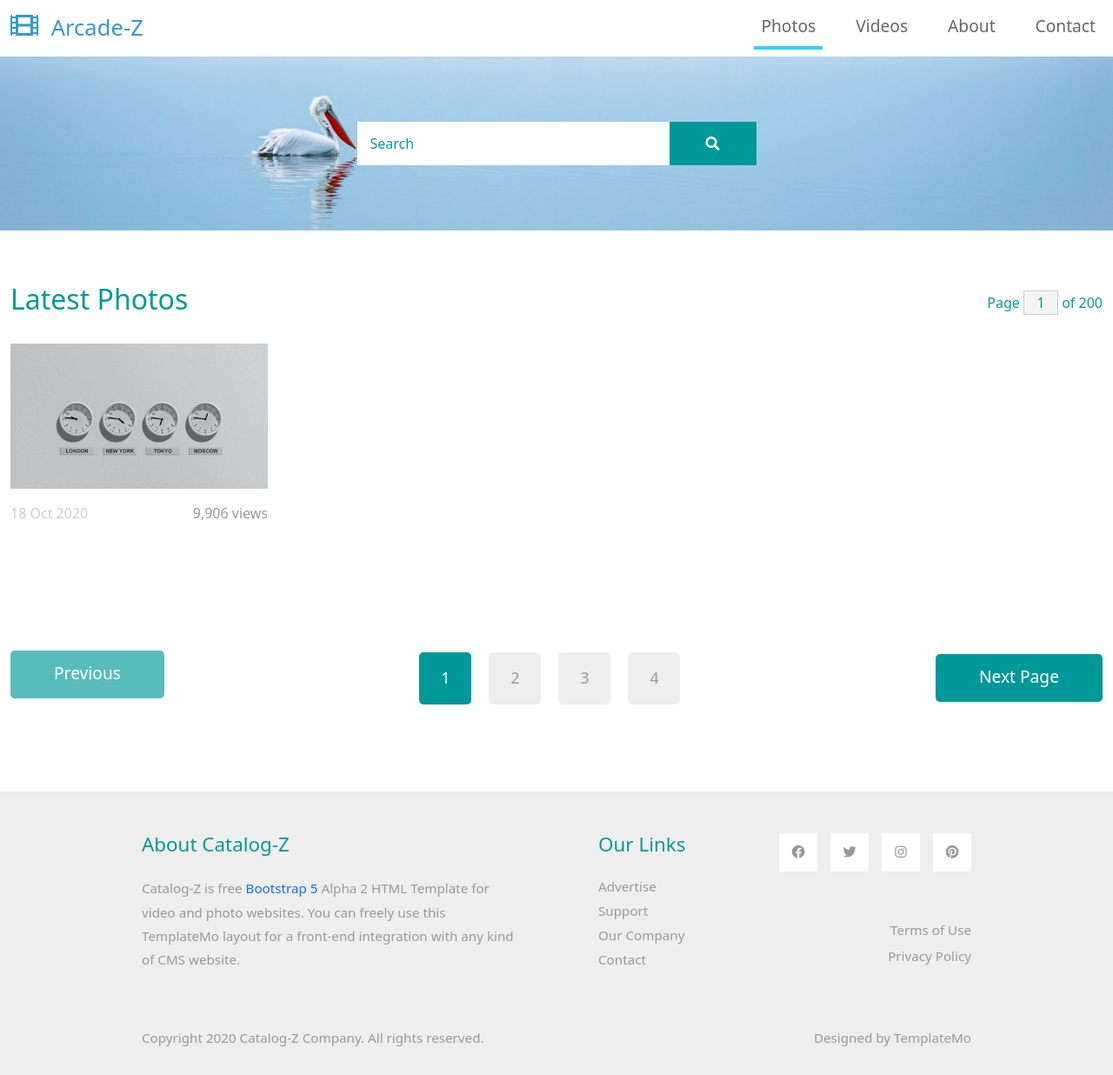
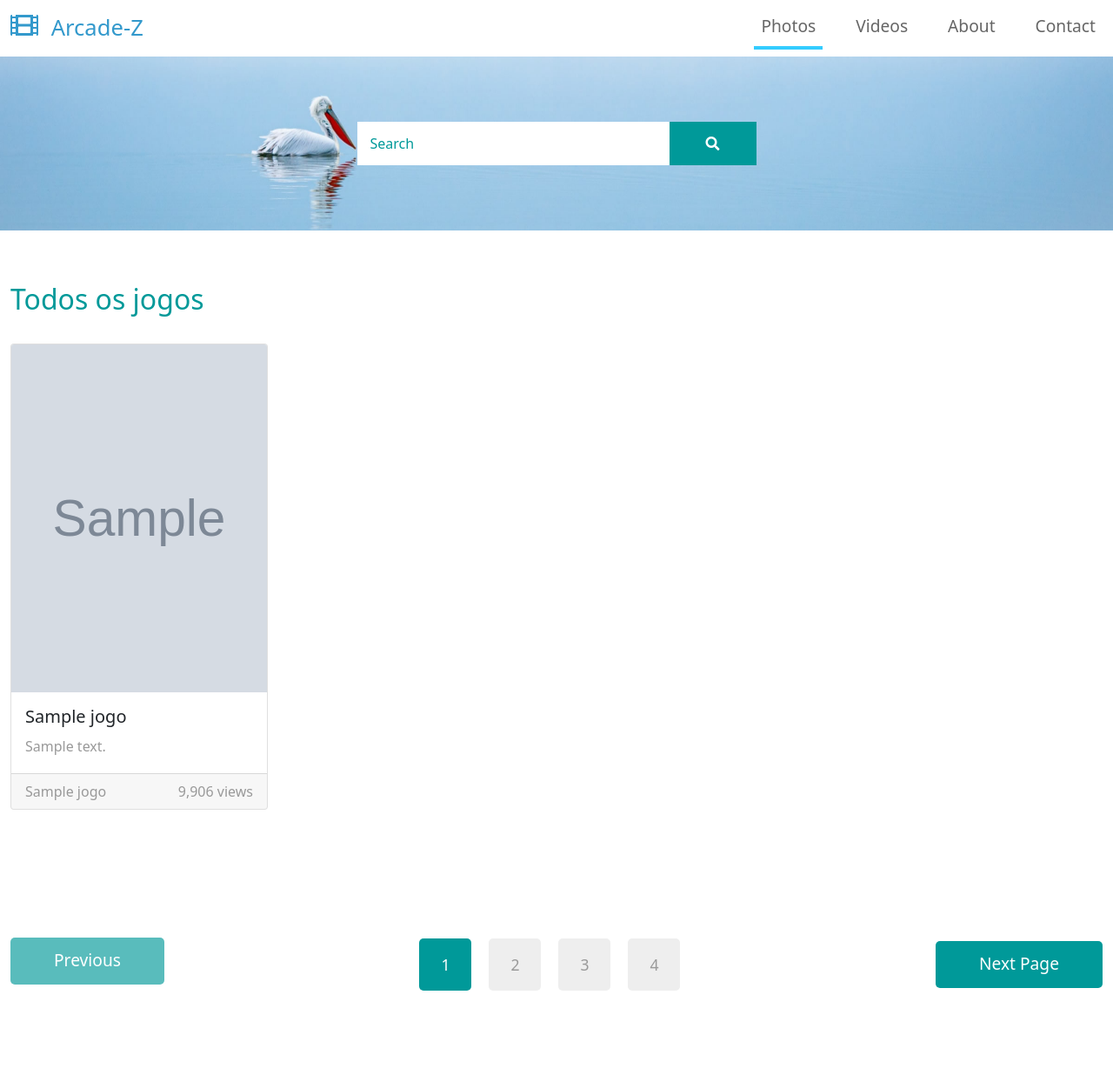
Before and after one commit to luquinha157/Catalogo_Trabalho, a Django app: page / in a window 1280 px wide. Shown: the top 1236 px of the page at 87% size. Run offline with Django 5.2, Linux system fonts and the light colour scheme; tables that the repository leaves empty hold one stand-in row (values such as "Sample post"); grey boxes marked "Sample" are stand-in pictures; some libraries are stand-ins or nearby versions.

Commit message:
Adicionando mais jogos

```diff
--- a/catalogo/jogos/models.py
+++ b/catalogo/jogos/models.py
@@ -3,7 +3,7 @@ from django.db import models
 # Create your models here.
 
 class Jogo(models.Model):
-    nome = models.CharField(max_length=11)
+    nome = models.CharField(max_length=20)
     imagem = models.ImageField(upload_to='media/')
     descricao = models.TextField(max_length=150)
 
--- a/catalogo/setup/static/assets/css/templatemo-style.css
+++ b/catalogo/setup/static/assets/css/templatemo-style.css
@@ -5,6 +5,7 @@ TemplateMo 556 Catalog-Z
 https://templatemo.com/tm-556-catalog-z
 
 */
+
 
 #loader-wrapper {
     position: fixed;
--- a/catalogo/templates/jogos/index.html
+++ b/catalogo/templates/jogos/index.html
@@ -16,6 +16,13 @@ https://templatemo.com/tm-556-catalog-z
 -->
 </head>
 <body>
+    <style>
+        .custom-card-image {
+        width: 100%; /* Define a largura máxima para ocupar 100% do contêiner pai */
+        height: 400px; /* Mantém a proporção da imagem */
+        }
+    </style>
+
     <!-- Page Loader -->
     <div id="loader-wrapper">
         <div id="loader"></div>
@@ -64,31 +71,30 @@ https://templatemo.com/tm-556-catalog-z
     <div class="container-fluid tm-container-content tm-mt-60">
         <div class="row mb-4">
             <h2 class="col-6 tm-text-primary">
-                Latest Photos
+                Todos os jogos
             </h2>
-            <div class="col-6 d-flex justify-content-end align-items-center">
-                <form action="" class="tm-text-primary">
-                    Page <input type="text" value="1" size="1" class="tm-input-paging tm-text-primary"> of 200
-                </form>
-            </div>
         </div>
         <div class="row tm-mb-90 tm-gallery">
             {% for jogo in produtos %}
-        	<div class="col-xl-3 col-lg-4 col-md-6 col-sm-6 col-12 mb-5">
-                <figure class="effect-ming tm-video-item">
-                    <img src="img/img-03.jpg" alt="Image" class="img-fluid">
-                    <figcaption class="d-flex align-items-center justify-content-center">
-                        <h2>Clocks</h2>
-                        <a href="photo-detail.html">{{ jogo.nome }}</a>
-                    </figcaption>
-                </figure>
-                <div class="d-flex justify-content-between tm-text-gray">
-                    <span class="tm-text-gray-light">18 Oct 2020</span>
-                    <span>9,906 views</span>
+                <div class="col-xl-3 col-lg-4 col-md-6 col-sm-6 col-12 mb-5">
+                    <div class="card">
+                        <img src="{{ jogo.imagem }}" alt="Image" class="card-img-top img-fluid custom-card-image">
+                        <div class="card-body">
+                            <h5 class="card-title">{{ jogo.nome }}</h5>
+                            <p class="card-text">
+                                {{ jogo.descricao }}
+                            </p>
+                        </div>
+                        <div class="card-footer d-flex justify-content-between tm-text-gray">
+                            <span>{{ jogo.nome }}</span>
+                            <span>9,906 views</span>
+                        </div>
+                    </div>
                 </div>
-            </div>
             {% endfor %}
-        </div> <!-- row -->
+        </div>
+
+         <!-- row -->
         <div class="row tm-mb-90">
             <div class="col-12 d-flex justify-content-between align-items-center tm-paging-col">
                 <a href="javascript:void(0);" class="btn btn-primary tm-btn-prev mb-2 disabled">Previous</a>
```
Also changed, not shown: catalogo/jogos/migrations/0002_alter_jogo_nome.py (added), catalogo/media/02.jpeg (added), catalogo/media/03.jpg (added), catalogo/media/04.jpeg (added), catalogo/media/media/01.png (added), catalogo/media/media/04.jpeg (added).
